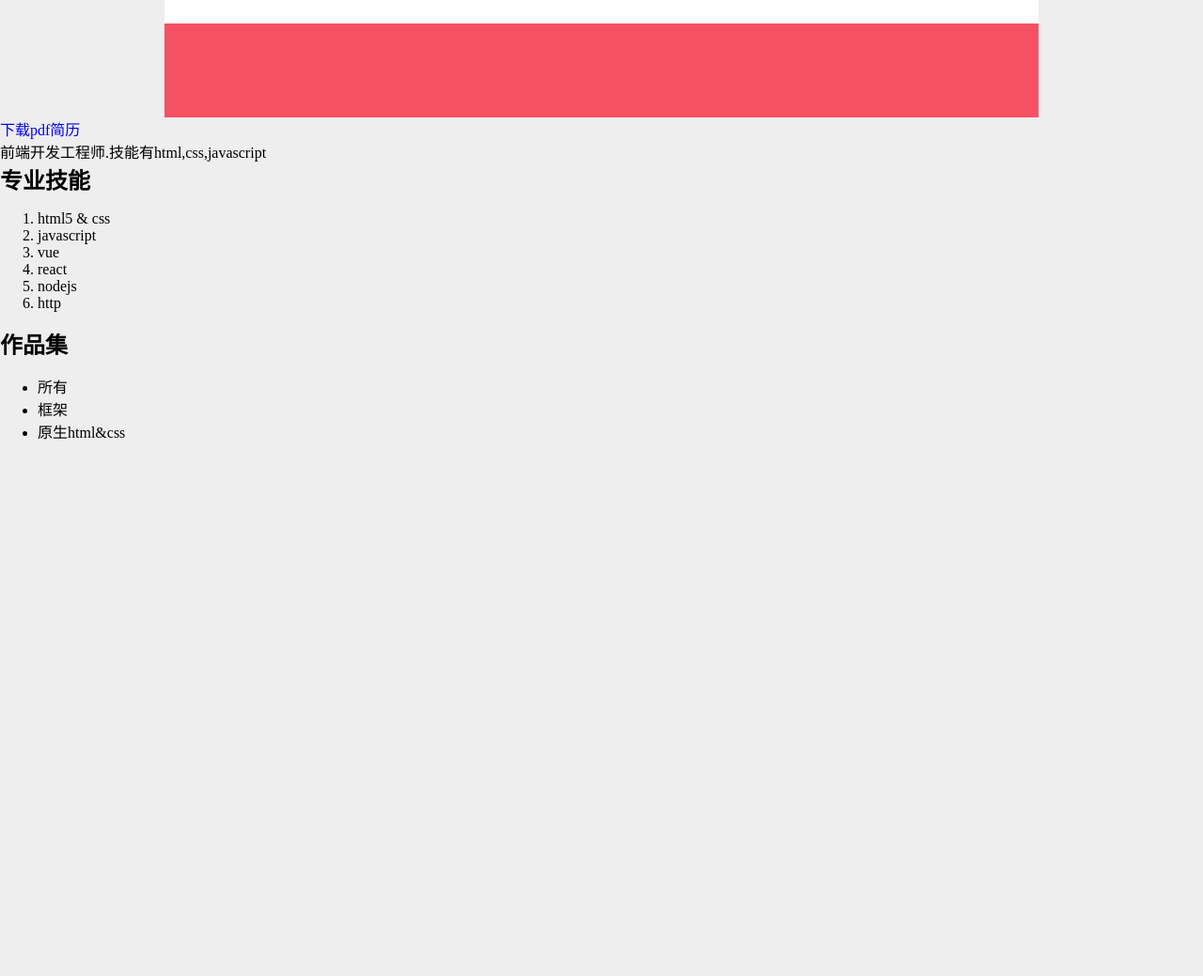
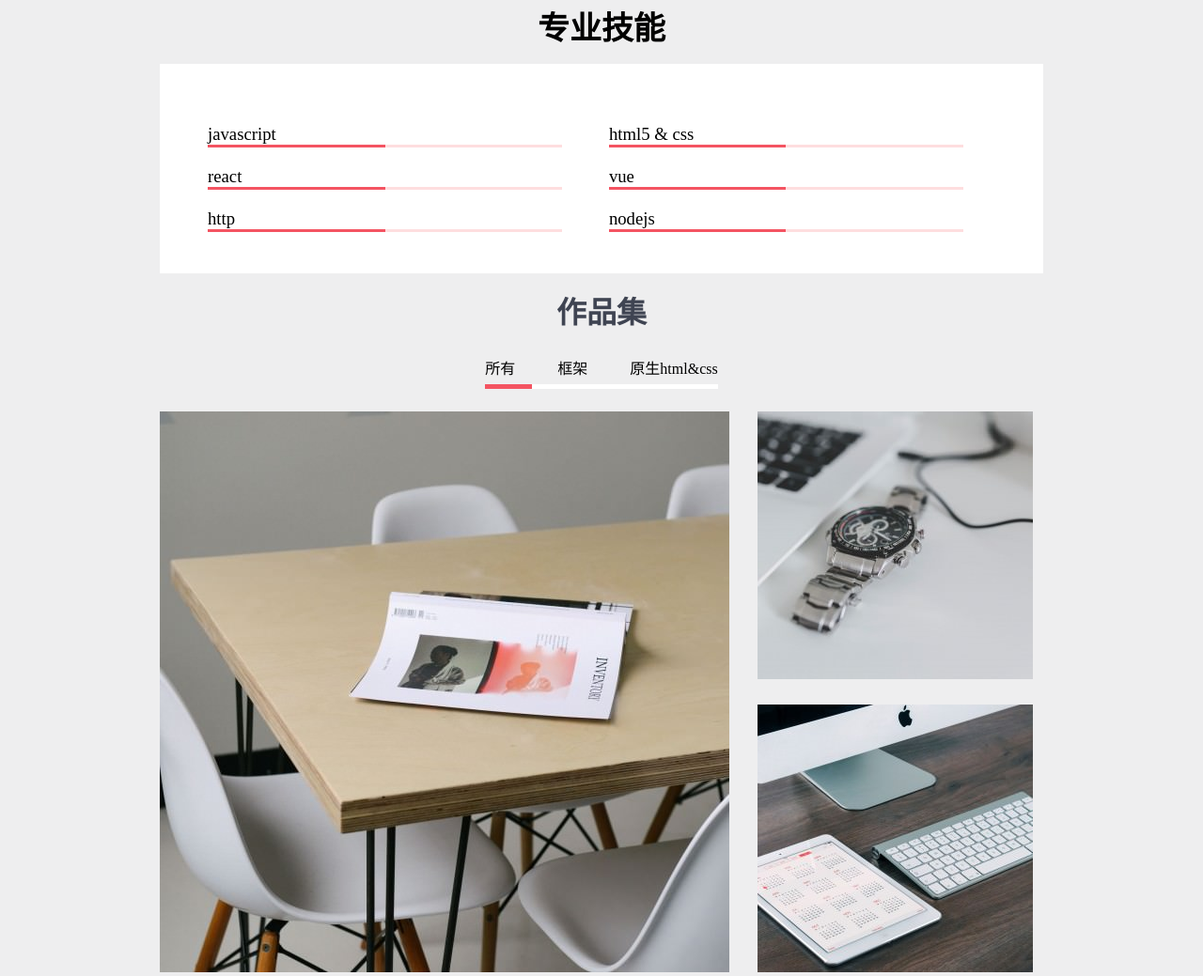
Before and after one commit to findpikachu/resume, a plain HTML site: page index.html in a window 1280 px wide. Shown: the part 940-1979 px from the top of the page at 94% size. Before the commit the page ends 1427 px from the top, so only its background shows below. Drawn offline with Linux system fonts and the light colour scheme.

Commit message:
resume fourth commit

```diff
--- a/index.html
+++ b/index.html
@@ -13,6 +13,23 @@
             overflow: hidden;
         }
     </style>
+    <script>
+        window.onload = function () {
+            let portfolio1 = document.querySelector("#portfolio1");
+            let portfolio2 = document.querySelector("#portfolio2");
+            let portfolio3 = document.querySelector("#portfolio3");
+            let portfolioInnerBar = document.querySelector("#portfolioInnerBar");
+            portfolio1.onclick = function () {
+                portfolioInnerBar.className = "portfolioState1";
+            }
+            portfolio2.onclick = function () {
+                portfolioInnerBar.className = "portfolioState2";
+            }
+            portfolio3.onclick = function () {
+                portfolioInnerBar.className = "portfolioState3";
+            }
+        }
+    </script>
 </head>
 <body>
 
@@ -78,30 +95,77 @@
                 </a>
             </footer>
         </div>
-
-        <a href="#" download>下载pdf简历</a>
-        <p>前端开发工程师.技能有html,css,javascript</p>
+        <div class="resumeDownload">
+            <a href="#" download>下载 pdf 简历</a>
+        </div>
+        <p>前端开发工程师.技能有html,css,javascript,vue.js,node.js</p>
     </main>
-    <section>
+    <section class="skill">
         <h2>专业技能</h2>
-        <ol>
-            <li>html5 &amp; css</li>
-            <li>javascript</li>
-            <li>vue</li>
-            <li>react</li>
-            <li>nodejs</li>
-            <li>http</li>
+        <ol class="clearfix">
+            <li>
+                <h3>html5 &amp; css</h3>
+                <div class="processBar">
+                    <div class="process"></div>
+                </div>
+            </li>
+            <li>
+                <h3>javascript</h3>
+                <div class="processBar">
+                    <div class="process"></div>
+                </div>
+            </li>
+            <li>
+                <h3>vue</h3>
+                <div class="processBar">
+                    <div class="process"></div>
+                </div>
+            </li>
+            <li>
+                <h3>react</h3>
+                <div class="processBar">
+                    <div class="process"></div>
+                </div>
+            </li>
+            <li>
+                <h3>nodejs</h3>
+                <div class="processBar">
+                    <div class="process"></div>
+                </div>
+            </li>
+            <li>
+                <h3>http</h3>
+                <div class="processBar">
+                    <div class="process"></div>
+                </div>
+            </li>
         </ol>
     </section>
-    <section>
+    <section class="portfolio">
         <h2>作品集</h2>
         <nav>
-            <ul>
-                <li>所有</li>
-                <li>框架</li>
-                <li>原生html&amp;css</li>
+            <ul class="clearfix">
+                <li id="portfolio1">所有</li>
+                <li id="portfolio2">框架</li>
+                <li id="portfolio3">原生html&amp;css</li>
             </ul>
+            <div id="portfolioBar" class="portfolioBar1">
+                <div id="portfolioInnerBar" class="portfolioState1"></div>
+            </div>
         </nav>
+        <div class="work clearfix">
+            <div class="picture1">
+                <img src="img/1.jpg" alt="1.jpg">
+            </div>
+            <div class="picture2">
+                <img src="img/2.jpg" alt="2.jpg">
+            </div>
+            <div class="picture3">
+                <img src="img/3.jpg" alt="3.jpg">
+            </div>
+
+        </div>
+
     </section>
 </body>
 </html>
--- a/styles.css
+++ b/styles.css
@@ -1,3 +1,9 @@
+li{
+    list-style: none;
+}
+h3 {
+    font-weight: normal;
+}
 header nav li {
     float: left;
     list-style: none;
@@ -58,6 +64,7 @@ header nav ul {
     background-size: cover;
 
 
+
 }
 
 header {
@@ -78,6 +85,7 @@ header nav {
 .pi {
 
     padding: 50px;
+    margin-top: -330px;
 }
 .picture {
     float: left;
@@ -127,6 +135,7 @@ h1,h2,h3,h4,h5,p{
     width: 930px;
     margin: 0 auto;
     background-color: #ffffff;
+    box-shadow: 0px 1px 5px 0px rgba(0, 0, 0, 0.5);
 }
 
 .userCard footer {
@@ -163,3 +172,146 @@ a{
     margin-right: 50px;
 
 }
+
+.resumeDownload {
+    text-align: center;
+    margin-top: 42px;
+    transition: box-shadow 0.2s;
+}
+main a[download] {
+
+    padding: 20px 55px;
+    border: 1px solid #ccced0;
+    color: #5b5f6b;
+    font-weight: bold;
+}
+
+main a[download]:hover {
+    box-shadow: 0px 4px 13px 0px rgba(0, 0, 0, 0.2);
+}
+
+main p:last-child {
+    text-align: center;
+    margin-top: 40px;
+    font-size: 18px;
+}
+
+.skill h2{
+
+    font-size: 34px;
+    margin-top: 76px;
+    text-align: center;
+}
+
+.skill {
+    width: 940px ;
+    margin: 0 auto;
+}
+.skill ol {
+    background-color: white;
+    padding: 44px 51px;
+}
+.skill ol li {
+    float: left;
+    width: 45%;
+    margin-right: 34px;
+    margin-top: 20px;
+    box-sizing: border-box;
+}
+.processBar {
+    height: 3px;
+    background-color: #fededf;
+}
+.process {
+    height: 3px;
+    width: 50%;
+    background-color: #f45462;
+}
+.skill ol li:nth-child(even) {
+    float: left;
+}
+
+.skill ol li:nth-child(odd) {
+    float: right;
+}
+
+.portfolio {
+    width: 940px;
+    margin: 0 auto;
+    text-align: center;
+}
+
+.portfolio h2 {
+    font-size: 32px;
+    color: #3f4452;
+}
+
+.portfolio nav ul li {
+    float: left;
+
+}
+
+.portfolio nav {
+    text-align: center;
+    display: inline-block;
+    margin-top: 10px;
+
+}
+.portfolio nav li {
+    margin-right: 45px;
+    cursor: pointer;
+
+}
+
+.portfolio nav li:last-child {
+    margin-right: 0;
+
+}
+#portfolioBar {
+    height: 5px;
+    background-color: white;
+    margin-top: -10px;
+
+}
+
+#portfolioBar #portfolioInnerBar {
+    background-color: #f45462;
+    height: 100%;
+    transition: all 0.3s
+}
+
+.portfolio ul {
+    padding-left: 0;
+
+}
+
+.portfolioState1 {
+        width: 20%;
+    margin-left: 0;
+}
+
+.portfolioState2 {
+    margin-left: 70px;
+    width: 20%;
+}
+
+.portfolioState3 {
+    margin-left: 150px;
+    width: 40%;
+}
+
+.work div {
+    float: left;
+}
+
+.work .picture1 {
+    margin-right: 30px;
+}
+
+.work .picture2 {
+    margin-bottom: 23px;
+}
+
+.work {
+   margin-top: 20px;
+}
```
Also changed, not shown: img/1.jpg (added), img/2.jpg (added), img/3.jpg (added).
